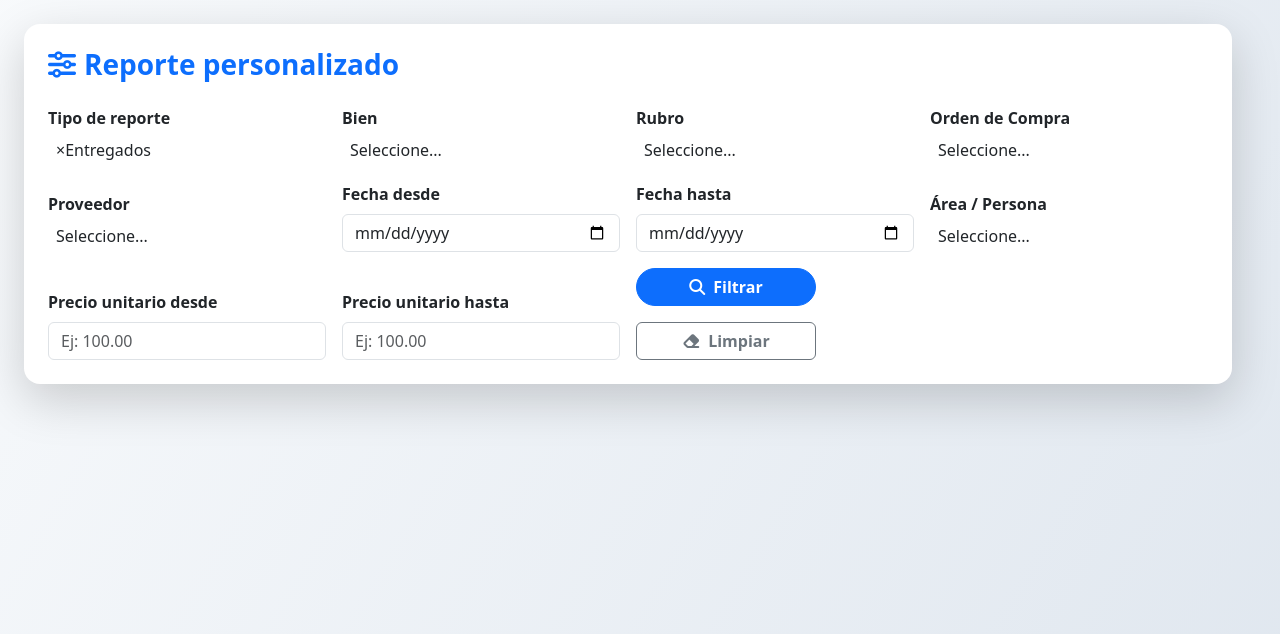
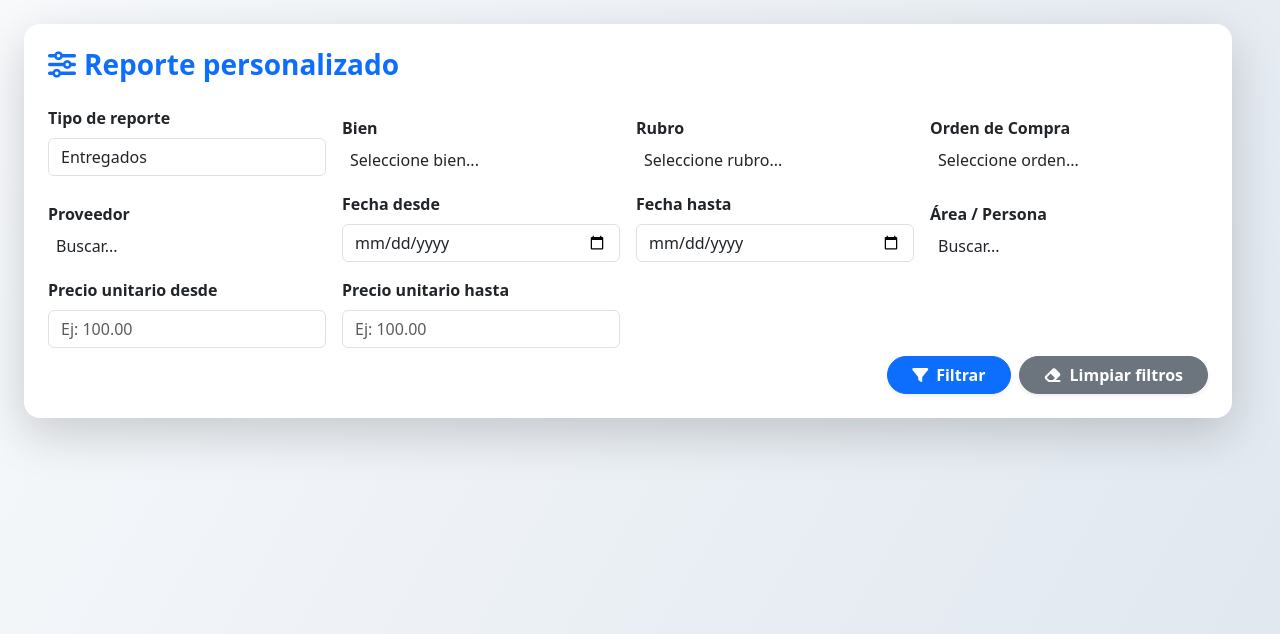
Before and after one commit to Roan1982/Suministros, a Django app: page /reportes/personalizado/ in a window 1280 px wide. Shown: the part 56-690 px from the top of the page. Run offline with Django 5.2, Linux system fonts and the light colour scheme; a user stored in the database is signed in; tables that the repository leaves empty hold one stand-in row (values such as "Sample post"); some libraries are stand-ins or nearby versions.

Commit message:
reporte personalizado

```diff
--- a/stock/inventario/forms.py
+++ b/stock/inventario/forms.py
@@ -8,20 +8,44 @@ class ReportePersonalizadoForm(forms.Form):
         ("comprados", "Comprados"),
     )
     tipo = forms.ChoiceField(choices=TIPO_REPORTE, required=True, label="Tipo de reporte", initial="entregados")
-    bien = forms.ModelChoiceField(queryset=Bien.objects.all(), required=False, label="Bien")
-    rubro = forms.ModelChoiceField(queryset=Rubro.objects.all(), required=False, label="Rubro")
-    orden_de_compra = forms.ModelChoiceField(queryset=OrdenDeCompra.objects.all(), required=False, label="Orden de Compra")
-    proveedor = forms.ModelChoiceField(
-        queryset=OrdenDeCompra.objects.order_by('proveedor').values_list('proveedor', flat=True).distinct().exclude(proveedor=''),
+    bien = forms.ModelChoiceField(
+        queryset=Bien.objects.all(), required=False, label="Bien",
+        widget=forms.Select(attrs={'class': 'form-control select2-dropdown', 'data-placeholder': 'Seleccione bien...'}),
+    )
+    rubro = forms.ModelChoiceField(
+        queryset=Rubro.objects.all(), required=False, label="Rubro",
+        widget=forms.Select(attrs={'class': 'form-control select2-dropdown', 'data-placeholder': 'Seleccione rubro...'}),
+    )
+    orden_de_compra = forms.ModelChoiceField(
+        queryset=OrdenDeCompra.objects.all(), required=False, label="Orden de Compra",
+        widget=forms.Select(attrs={'class': 'form-control select2-dropdown', 'data-placeholder': 'Seleccione orden...'}),
+    )
+    proveedor = forms.CharField(
         required=False,
-        label="Proveedor"
+        label="Proveedor",
+        widget=forms.TextInput(attrs={
+            'class': 'form-control select2-text',
+            'data-placeholder': 'Buscar proveedor...',
+            'autocomplete': 'off',
+        }),
+        error_messages={
+            'invalid_choice': 'Seleccione un proveedor válido.',
+            'invalid': 'Ingrese un texto válido para proveedor.'
+        }
     )
     fecha_inicio = forms.DateField(required=False, widget=forms.DateInput(attrs={'type': 'date'}), label="Fecha desde")
     fecha_fin = forms.DateField(required=False, widget=forms.DateInput(attrs={'type': 'date'}), label="Fecha hasta")
-    area_persona = forms.ModelChoiceField(
-        queryset=Entrega.objects.order_by('area_persona').values_list('area_persona', flat=True).distinct().exclude(area_persona=''),
+    area_persona = forms.CharField(
         required=False,
-        label="Área / Persona"
+        label="Área / Persona",
+        widget=forms.TextInput(attrs={
+            'class': 'form-control select2-text',
+            'data-placeholder': 'Buscar área/persona...',
+            'autocomplete': 'off',
+        }),
+        error_messages={
+            'invalid': 'Ingrese un texto válido para área/persona.'
+        }
     )
     precio_unitario_min = forms.DecimalField(required=False, decimal_places=2, max_digits=12, label="Precio unitario desde")
     precio_unitario_max = forms.DecimalField(required=False, decimal_places=2, max_digits=12, label="Precio unitario hasta")
--- a/stock/inventario/templates/inventario/reporte_personalizado.html
+++ b/stock/inventario/templates/inventario/reporte_personalizado.html
@@ -25,21 +25,40 @@
             {% else %}
               <div class="col-md-4 col-lg-3">
                 <label class="form-label fw-semibold">{{ field.label }}</label>
-                {{ field|add_class:'form-control select2-filter' }}
+                {% if field.name == 'bien' or field.name == 'rubro' or field.name == 'orden_de_compra' %}
+                  {{ field|add_class:'form-control select2-dropdown' }}
+                {% elif field.name == 'proveedor' %}
+                  <select name="proveedor" class="form-control select2-text">
+                    <option value="">---------</option>
+                    {% for p in proveedores %}
+                      {% if p %}<option value="{{ p|escape }}" {% if field.value == p %}selected{% endif %}>{{ p }}</option>{% endif %}
+                    {% endfor %}
+                    {% if field.value and field.value not in proveedores %}
+                      <option value="{{ field.value|escape }}" selected>{{ field.value }}</option>
+                    {% endif %}
+                  </select>
+                {% elif field.name == 'area_persona' %}
+                  <select name="area_persona" class="form-control select2-text">
+                    <option value="">---------</option>
+                    {% for a in areas_persona %}
+                      {% if a %}<option value="{{ a|escape }}" {% if field.value == a %}selected{% endif %}>{{ a }}</option>{% endif %}
+                    {% endfor %}
+                    {% if field.value and field.value not in areas_persona %}
+                      <option value="{{ field.value|escape }}" selected>{{ field.value }}</option>
+                    {% endif %}
+                  </select>
+                {% else %}
+                  {{ field|add_class:'form-control' }}
+                {% endif %}
                 {% if field.help_text %}<div class="form-text">{{ field.help_text }}</div>{% endif %}
                 {% for error in field.errors %}<div class="text-danger small">{{ error }}</div>{% endfor %}
               </div>
             {% endif %}
           {% endfor %}
-          <div class="col-12 col-md-2 d-grid gap-2">
-            <button type="submit" class="btn btn-primary fw-bold mb-2"><i class="fa-solid fa-search me-2"></i>Filtrar</button>
-            <a href="?" class="btn btn-outline-secondary fw-bold"><i class="fa-solid fa-eraser me-2"></i>Limpiar</a>
+          <div class="col-12 d-flex gap-2 justify-content-end mt-2">
+            <button type="submit" class="btn btn-primary fw-bold px-4 shadow-sm"><i class="fa-solid fa-filter me-2"></i>Filtrar</button>
+            <a href="?" class="btn btn-secondary fw-bold px-4 shadow-sm"><i class="fa-solid fa-eraser me-2"></i>Limpiar filtros</a>
           </div>
-        </form>
-      </div>
-    </div>
-  </div>
-</div>
 
 {% if form.is_bound %}
 <div class="row justify-content-center mb-4">
@@ -55,7 +74,7 @@
         </div>
         <div class="table-responsive mb-4">
           <table class="table table-bordered table-striped table-hover align-middle" id="reporte-table">
-            <thead class="table-primary">
+            <thead>
               <tr>
                 <th><i class="fa-solid fa-box"></i> Bien</th>
                 <th><i class="fa-solid fa-layer-group"></i> Rubro</th>
@@ -111,13 +130,36 @@
 <script>
 document.addEventListener('DOMContentLoaded', function() {
   if (window.jQuery && window.jQuery.fn.select2) {
-    window.jQuery('.select2-filter').select2({
+    window.jQuery('.select2-dropdown').select2({
       width: '100%',
       theme: 'bootstrap-5',
       placeholder: 'Seleccione...',
       allowClear: true,
       language: 'es'
     });
+    window.jQuery('.select2-text').select2({
+      width: '100%',
+      theme: 'bootstrap-5',
+      tags: true,
+      placeholder: 'Buscar...',
+      allowClear: true,
+      language: 'es',
+      createTag: function(params) {
+        return {
+          id: params.term,
+          text: params.term,
+          newOption: true
+        }
+      },
+      templateResult: function(data) {
+        var $result = $("<span></span>");
+        $result.text(data.text);
+        if (data.newOption) {
+          $result.append(" <em>(nuevo)</em>");
+        }
+        return $result;
+      }
+    });
   }
 });
 </script>
--- a/stock/inventario/views.py
+++ b/stock/inventario/views.py
@@ -105,12 +105,20 @@ def reporte_personalizado(request):
     from reportlab.lib import colors
     from reportlab.lib.styles import getSampleStyleSheet
 
+    # Obtener valores únicos para proveedor y area_persona
+    from .models import Entrega, OrdenDeCompra
+    proveedores = list(OrdenDeCompra.objects.order_by().values_list('proveedor', flat=True).distinct())
+    areas_persona = list(Entrega.objects.order_by().values_list('area_persona', flat=True).distinct())
+
     form = ReportePersonalizadoForm(request.GET or None)
     resultados = []
     tipo = form.cleaned_data.get('tipo') if form.is_valid() else 'entregados'
     if form.is_valid() and any(form.cleaned_data.values()):
         filtros = Q()
         cd = form.cleaned_data
+        from datetime import datetime, time
+        from django.utils.timezone import make_aware, is_naive, get_current_timezone
+        tz = get_current_timezone()
         if tipo == 'entregados':
             if cd['bien']:
                 filtros &= Q(bien=cd['bien'])
@@ -120,10 +128,17 @@ def reporte_personalizado(request):
                 filtros &= Q(orden_de_compra=cd['orden_de_compra'])
             if cd['proveedor']:
                 filtros &= Q(orden_de_compra__proveedor__icontains=cd['proveedor'])
+            # Manejo correcto de fechas con zona horaria
             if cd['fecha_inicio']:
-                filtros &= Q(entrega__fecha__gte=cd['fecha_inicio'])
+                dt_inicio = datetime.combine(cd['fecha_inicio'], time.min)
+                if is_naive(dt_inicio):
+                    dt_inicio = make_aware(dt_inicio, timezone=tz)
+                filtros &= Q(entrega__fecha__gte=dt_inicio)
             if cd['fecha_fin']:
-                filtros &= Q(entrega__fecha__lte=cd['fecha_fin'])
+                dt_fin = datetime.combine(cd['fecha_fin'], time.max)
+                if is_naive(dt_fin):
+                    dt_fin = make_aware(dt_fin, timezone=tz)
+                filtros &= Q(entrega__fecha__lte=dt_fin)
             if cd['area_persona']:
                 filtros &= Q(entrega__area_persona__icontains=cd['area_persona'])
             if cd['precio_unitario_min'] is not None:
@@ -243,7 +258,13 @@ def reporte_personalizado(request):
             page_obj = paginator.page(page_number_int)
         except EmptyPage:
             page_obj = paginator.page(1)
-    return render(request, 'inventario/reporte_personalizado.html', {'form': form, 'page_obj': page_obj, 'request': request})
+    return render(request, 'inventario/reporte_personalizado.html', {
+        'form': form,
+        'page_obj': page_obj,
+        'request': request,
+        'proveedores': proveedores,
+        'areas_persona': areas_persona,
+    })
 
 
     # Paginación backend para resultados si hay datos
```
